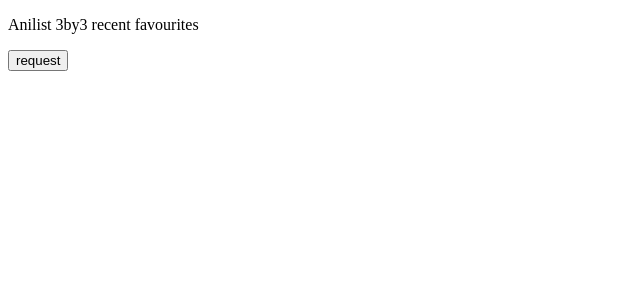
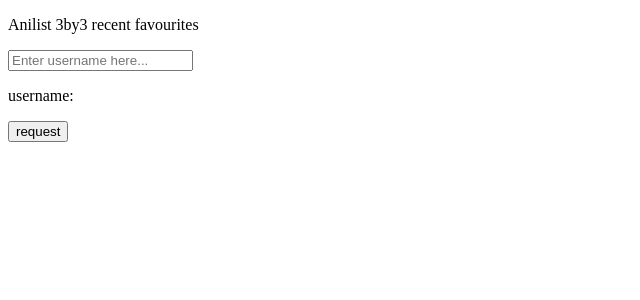
Before and after one commit to AntoineDujar/3by3, a React (Vite) app: page / in a window 1280 px wide. Shown: the top 300 px of the page, without its empty margins (0-640 px from the left). Built offline with nearby package versions, Linux system fonts and the light colour scheme.

Commit message:
username input

```diff
--- a/src/App.jsx
+++ b/src/App.jsx
@@ -31,7 +31,7 @@
 
   // Define our query variables and values that will be used in the query request
   var variables = {
-      name: "KorudoKohi",
+      name: props.username,
       page: 1,
       perPage: 9
   };
@@ -64,10 +64,8 @@
   }
 
   function handleData(data) {
-      console.log(data);
-      var example = data.data.User.favourites.anime.nodes
-      console.log(example)
-      setThreeby(example)
+      // console.log(data);
+      setThreeby(data.data.User.favourites.anime.nodes)
   }
 
   function handleError(error) {
@@ -89,12 +87,33 @@
   )
 }
 
+function Input (props) {
+  const handleInputChange = (event) => {
+    props.setUsername(event.target.value);
+  };
+
+  return (
+    <>
+      <input
+        type="text"
+        onChange={handleInputChange}
+        placeholder="Enter username here..."
+      />
+    </>
+  );
+};
+
 function App() {
+  const [username, setUsername] = useState('');
 
   return (
     <>
       <p>Anilist 3by3 recent favourites</p>
-      <Request />
+      <Input setUsername={setUsername}/>
+      <p>
+        username: {username}
+      </p>
+      <Request username={username}/>
     </>
   );
 }
```
